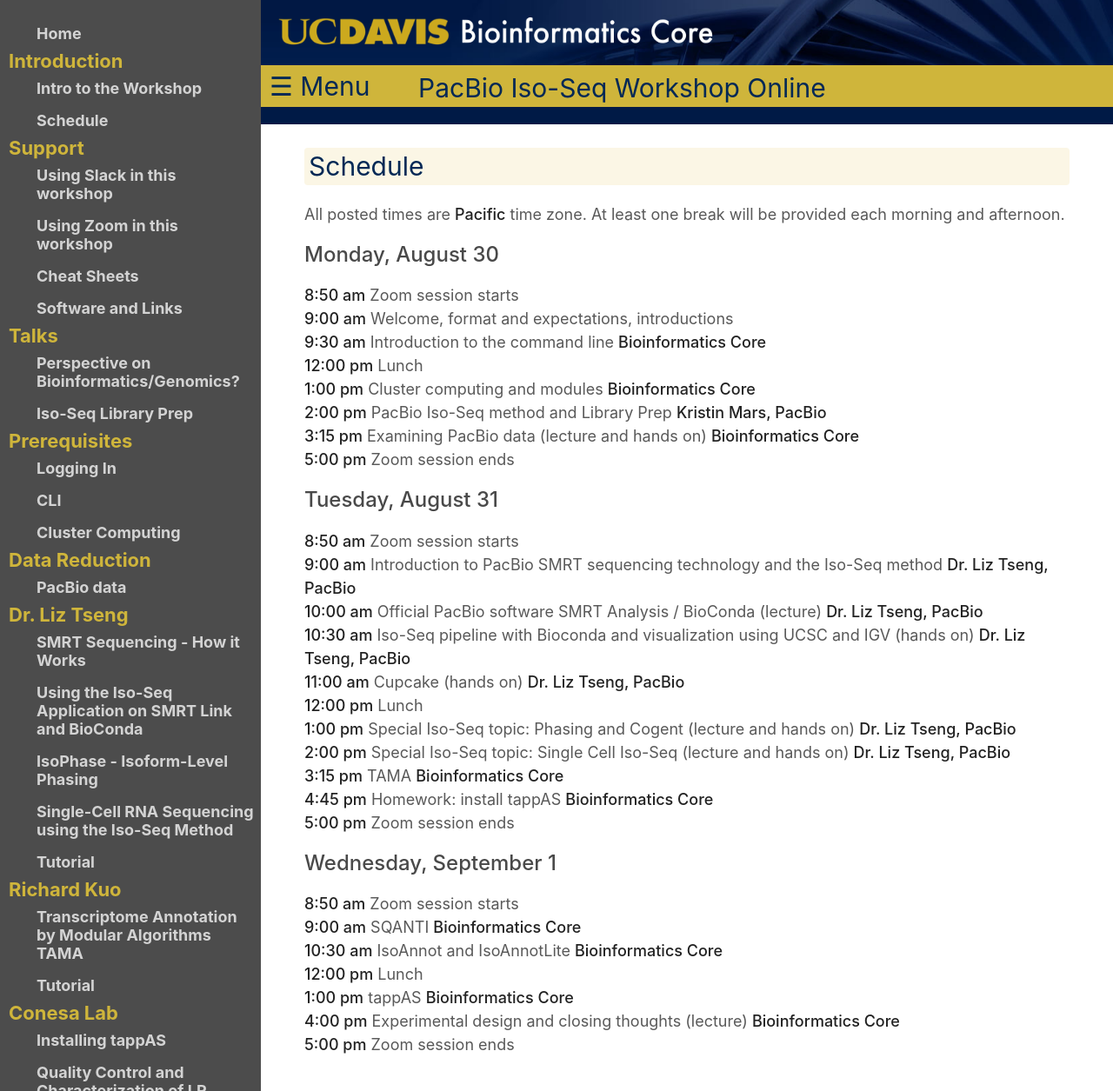
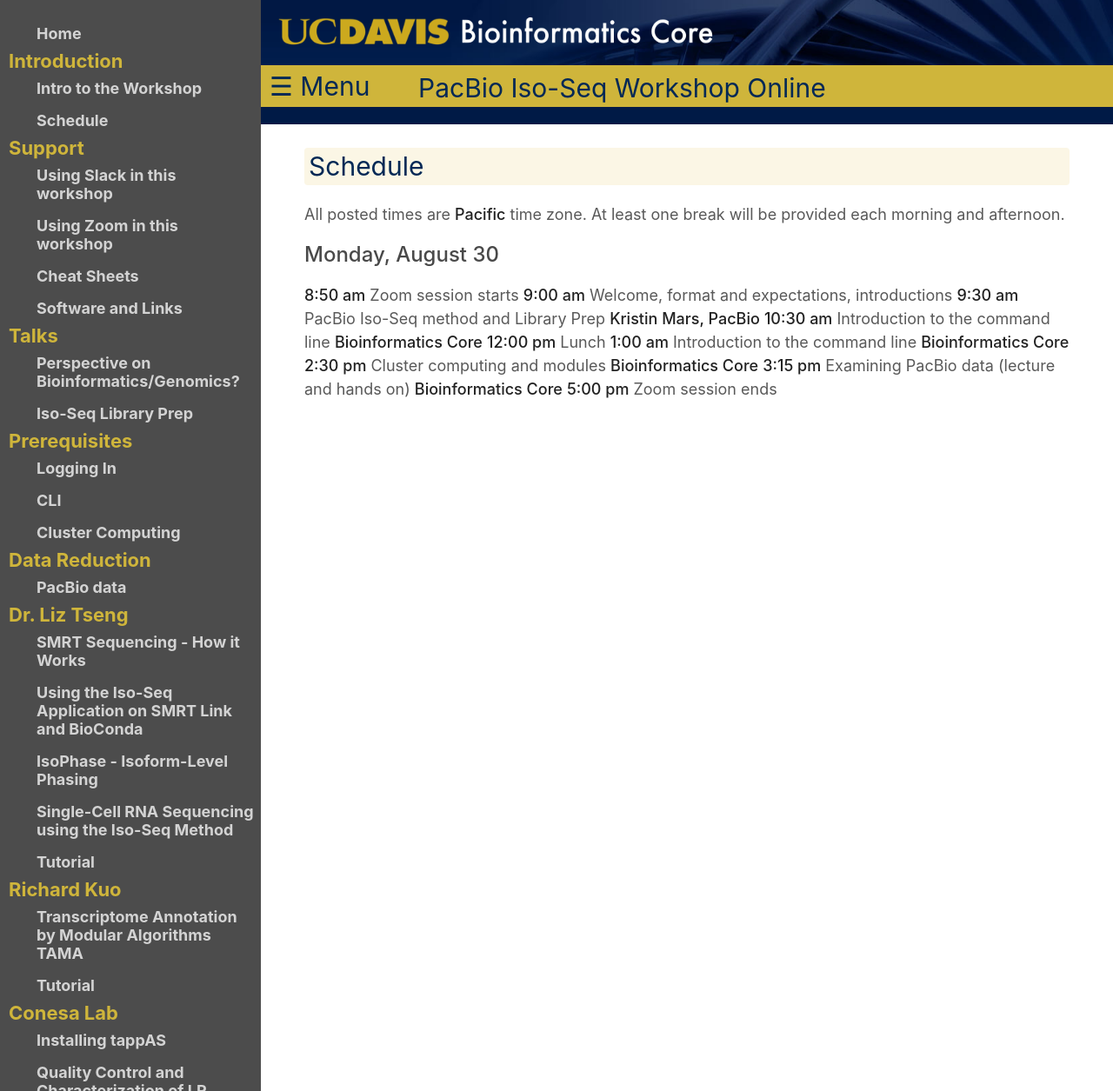
Before and after one commit to ucdavis-bioinformatics-training/2021-August-Iso-Seq, a Jekyll site: the page built from base/schedule.md, in a window 1280 px wide. Shown: the whole page at 87% size. Built offline with Jekyll 4.4.1, drawn with Linux system fonts in a browser that asks for light colours; our own code applies the rules of GitHub Pages for plain Markdown files.

Commit message:
update intro materials

```diff
--- a/base/schedule.md
+++ b/base/schedule.md
@@ -6,14 +6,15 @@
 
 **8:50 am**  Zoom session starts
 **9:00 am**  Welcome, format and expectations, introductions
-**9:30 am**  Introduction to the command line __Bioinformatics Core__
+**9:30 am**  PacBio Iso-Seq method and Library Prep __Kristin Mars, PacBio__
+**10:30 am**  Introduction to the command line __Bioinformatics Core__
 **12:00 pm** Lunch
-**1:00 pm**  Cluster computing and modules __Bioinformatics Core__
-**2:00 pm**  PacBio Iso-Seq method and Library Prep __Kristin Mars, PacBio__
+**1:00 am**  Introduction to the command line __Bioinformatics Core__
+**2:30 pm**  Cluster computing and modules __Bioinformatics Core__
 **3:15 pm**  Examining PacBio data (lecture and hands on) __Bioinformatics Core__
 **5:00 pm**  Zoom session ends
 
-### Tuesday, August 31
+<!-- ### Tuesday, August 31
 
 **8:50 am**  Zoom session starts
 **9:00 am**  Introduction to PacBio SMRT sequencing technology and the Iso-Seq method  __Dr. Liz Tseng, PacBio__
@@ -35,4 +36,4 @@
 **12:00 pm** Lunch
 **1:00 pm**  tappAS __Bioinformatics Core__
 **4:00 pm**  Experimental design and closing thoughts (lecture) __Bioinformatics Core__
-**5:00  pm**  Zoom session ends
+**5:00  pm**  Zoom session ends -->
--- a/base/welcome.md
+++ b/base/welcome.md
@@ -12,16 +12,16 @@
 
 ## Collaboration with PacBio, Richard Kuo, and Conesa Lab
 
-This workshop prominently features people from PacBio, the Roslin Institute, and Ana Conesa's lab from the University of Florida. From PacBio [Dr. Liz Tseng](https://twitter.com/Magdoll) is a primary developer of much of (if not all of) PacBio's Isoseq pipeline, [Richard Kuo](https://twitter.com/GenomeRIK) is a bioinformatician at the Roslin Institute and the creator and developer of the [TAMA](https://www.biorxiv.org/content/10.1101/780015v1) software package for transcriptome annotation of non-model organisms, and [Dr. Ana Conesa and her lab](https://twitter.com/ConesaLab) are most notable for their software Blast2GO, maSigPro, Paintomics, NOISeq, SQANTI and tappAS, [lab website](http://conesalab.org) ([faculty page](http://microcell.ufl.edu/people/faculty-directory/conesa/)).
+This workshop prominently features people or software from PacBio, the Roslin Institute, and Ana Conesa's lab from the University of Florida. From PacBio [Dr. Liz Tseng](https://twitter.com/Magdoll) is a primary developer of much of (if not all of) PacBio's Isoseq pipeline, [Richard Kuo](https://twitter.com/GenomeRIK) is a bioinformatician at the Roslin Institute and the creator and developer of the [TAMA](https://www.biorxiv.org/content/10.1101/780015v1) software package for transcriptome annotation of non-model organisms, and [Dr. Ana Conesa and her lab](https://twitter.com/ConesaLab) are most notable for their software Blast2GO, maSigPro, Paintomics, NOISeq, SQANTI and tappAS, [lab website](http://conesalab.org) ([faculty page](http://microcell.ufl.edu/people/faculty-directory/conesa/)).
 
-<div style="content:'';clear: both;display:table;">
+<!-- <div style="content:'';clear: both;display:table;">
   <div style="float:left;width:27.5%;padding:5px;">
     <img src="../base_figures/ana_conesa.jpg" alt="Ana Conesa" style="width:100%">
   </div>
   <div style="float:left;width:60%;padding:5px;">
     <img src="../base_figures/conesa_lab.jpeg" alt="Conesa Lab" style="width:100%">
   </div>
-</div>
+</div> -->
 
 
 
```
